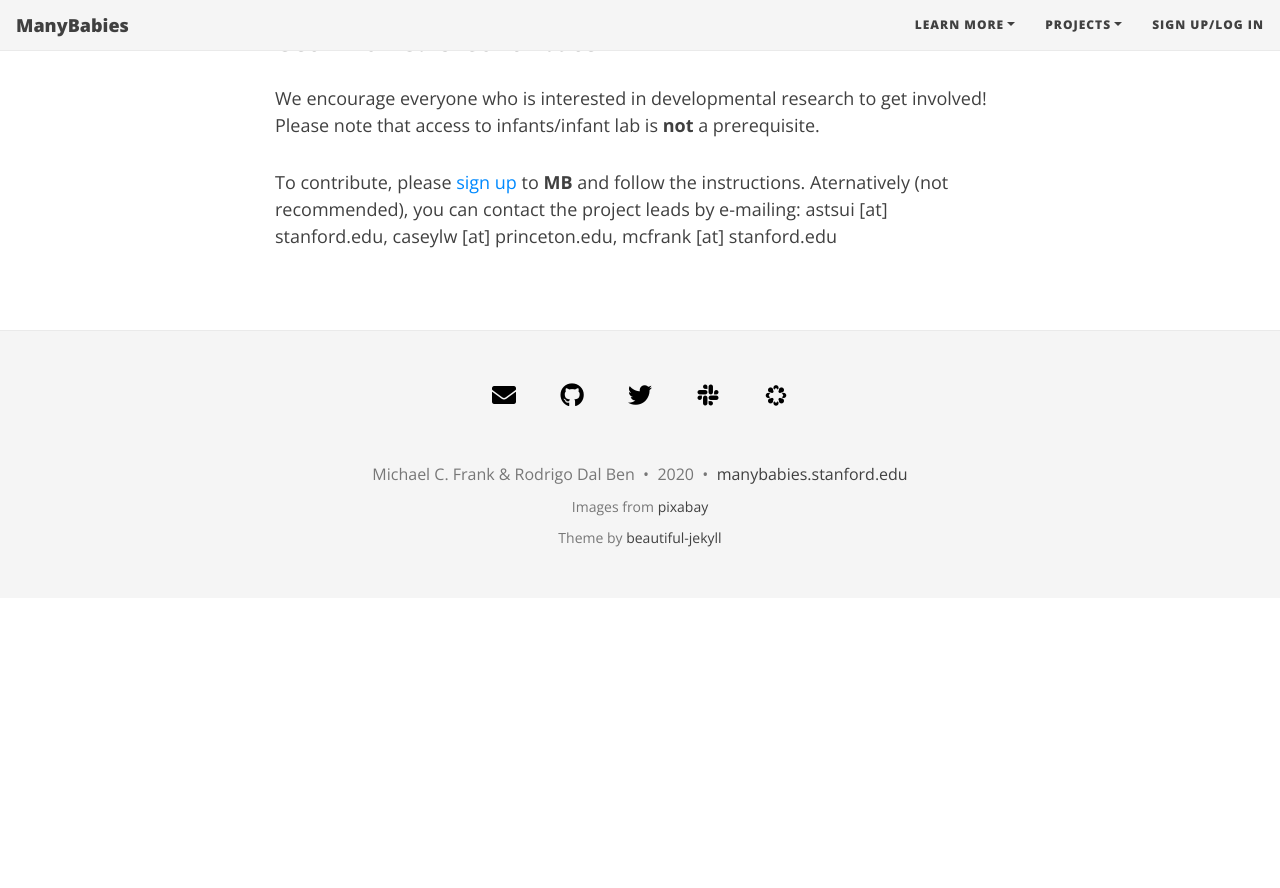
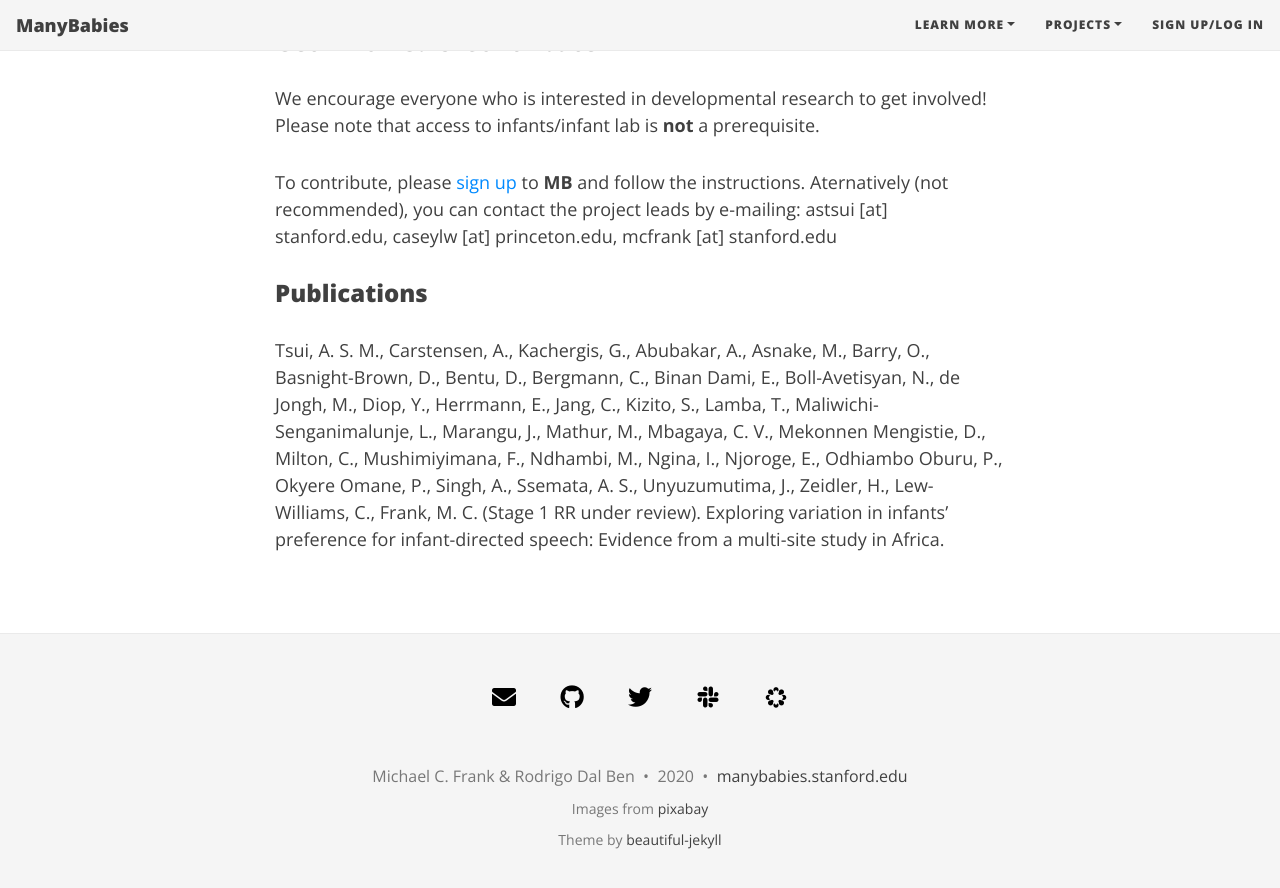
Before and after one commit to manybabies/manybabies.github.io, a Jekyll site: the page built from MB1A.md, in a window 1280 px wide and 900 px high, scrolled down 1102 px. Shown: the top 888 px of the window. Built offline with Jekyll 4.4.1, drawn with Linux system fonts in a browser that asks for light colours; nearby versions of some CDN libraries; some web fonts are replaced; before the commit the page ends 1700 px from its top, so only the background shows below that.

Commit message:
upd publication for MB1A

```diff
--- a/MB1A.md
+++ b/MB1A.md
@@ -37,8 +37,9 @@ We encourage everyone who is interested in developmental research to get involve
 
 To contribute, please [sign up]({{site.baseurl}}/sign_up_log_in/) to **MB** and follow the instructions. Aternatively (not recommended), you can contact the project leads by e-mailing: astsui [at] stanford.edu, caseylw [at] princeton.edu, mcfrank [at] stanford.edu
 
+### Publications
+Tsui, A. S. M., Carstensen, A., Kachergis, G., Abubakar, A., Asnake, M., Barry, O., Basnight-Brown, D., Bentu, D., Bergmann, C., Binan Dami, E., Boll-Avetisyan, N., de Jongh, M., Diop, Y., Herrmann, E., Jang, C., Kizito, S., Lamba, T., Maliwichi-Senganimalunje, L., Marangu, J., Mathur, M., Mbagaya, C. V., Mekonnen Mengistie, D., Milton, C., Mushimiyimana, F., Ndhambi, M., Ngina, I., Njoroge, E., Odhiambo Oburu, P., Okyere Omane, P., Singh, A., Ssemata, A. S., Unyuzumutima, J., Zeidler, H., Lew-Williams, C., Frank, M. C. (Stage 1 RR under review). Exploring variation in infants’ preference for infant-directed speech: Evidence from a multi-site study in Africa.
+
 <!--
-### Publications
-
 **News release**: See also the news releases by
 -->
```
Also changed, not shown: publications.md (+3 -1 lines).
